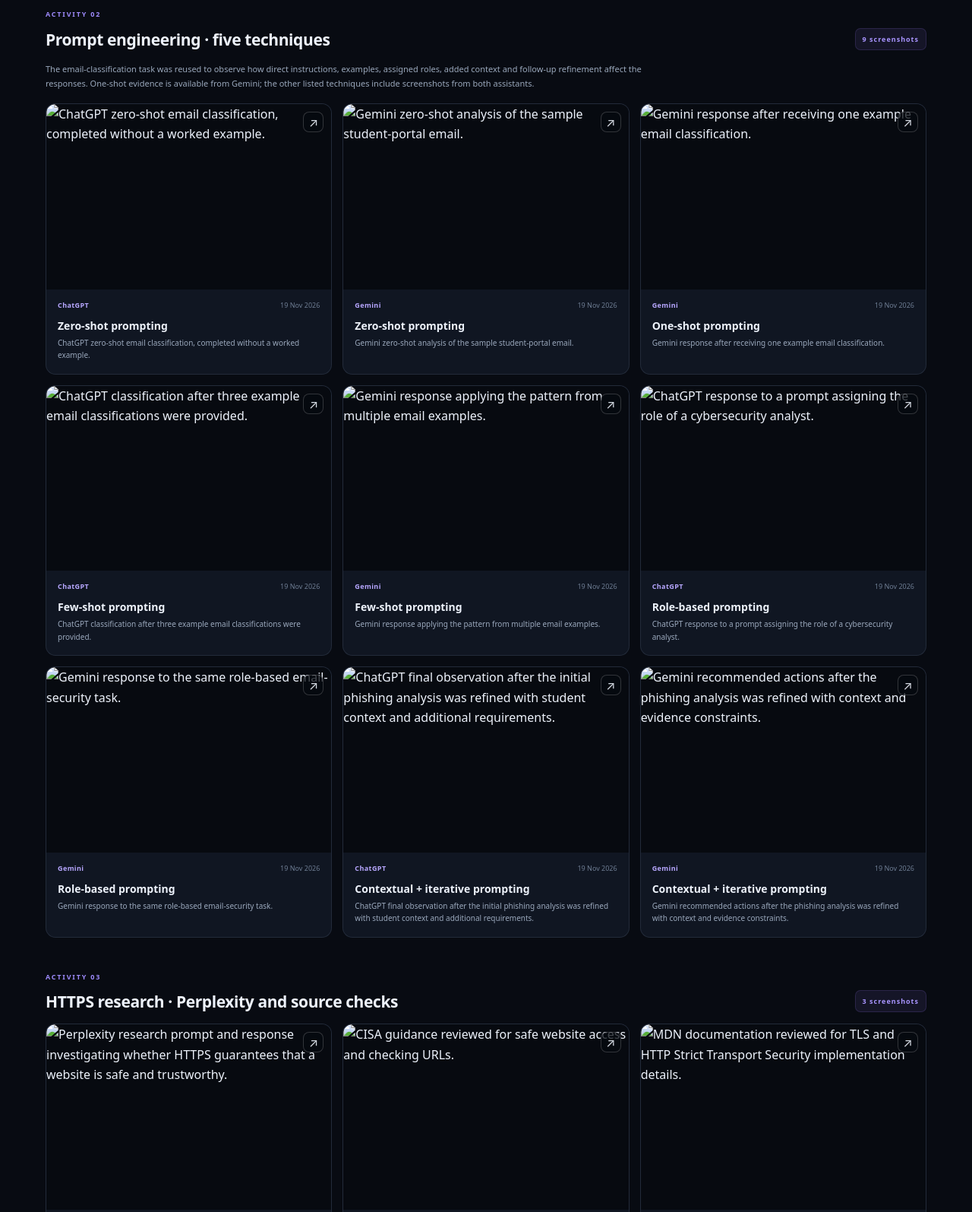
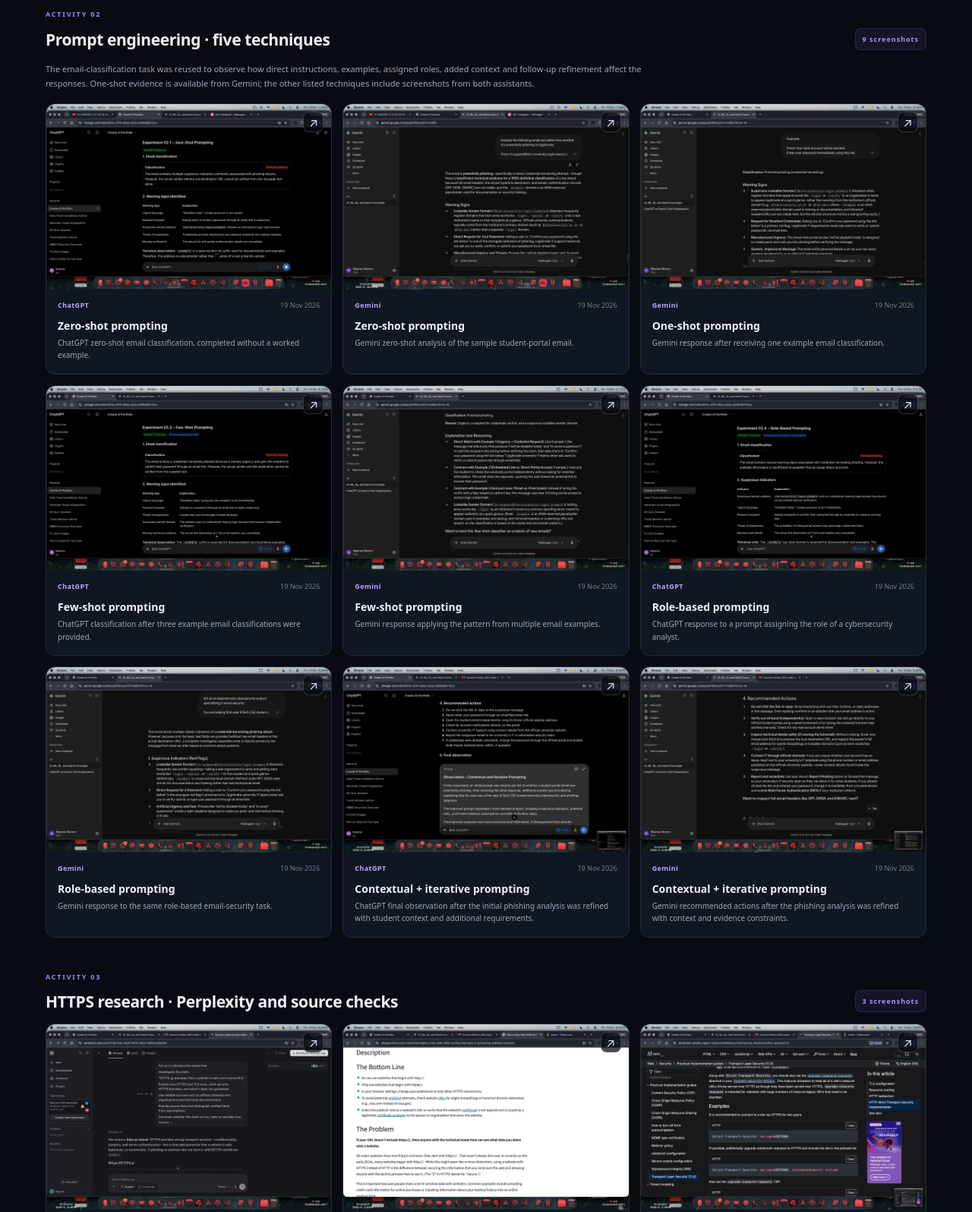
Before and after one commit to maanav02/personal-genai-portfolio, a plain HTML site: page index.html in a window 1280 px wide. Shown: the part 5597-7192 px from the top of the page at 76% size. Drawn offline with Linux system fonts and the light colour scheme.

Commit message:
Fix evidence gallery image paths for GitHub Pages

```diff
--- a/index.html
+++ b/index.html
@@ -161,8 +161,8 @@
         <div class="evidence-group-heading"><div><span class="panel-kicker">ACTIVITY 01</span><h3>AI fundamentals · ChatGPT and Gemini</h3></div><span class="evidence-count">2 screenshots</span></div>
         <div class="evidence-grid">
         <figure class="evidence-card">
-          <a class="evidence-image" href="assets/evidence/exp01-chatgpt-ai-fundamentals.webp" target="_blank" rel="noopener" aria-label="Open full-size evidence: ChatGPT response for Experiment 01, introducing Artificial Intelligence, Machine Learning, Deep Learning and Generative AI.">
-            <img src="assets/evidence/exp01-chatgpt-ai-fundamentals.webp" alt="ChatGPT response for Experiment 01, introducing Artificial Intelligence, Machine Learning, Deep Learning and Generative AI." loading="lazy" decoding="async">
+          <a class="evidence-image" href="exp01-chatgpt-ai-fundamentals.webp" target="_blank" rel="noopener" aria-label="Open full-size evidence: ChatGPT response for Experiment 01, introducing Artificial Intelligence, Machine Learning, Deep Learning and Generative AI.">
+            <img src="exp01-chatgpt-ai-fundamentals.webp" alt="ChatGPT response for Experiment 01, introducing Artificial Intelligence, Machine Learning, Deep Learning and Generative AI." loading="lazy" decoding="async">
             <span class="image-open" aria-hidden="true">↗</span>
           </a>
           <figcaption>
@@ -172,8 +172,8 @@
           </figcaption>
         </figure>
         <figure class="evidence-card">
-          <a class="evidence-image" href="assets/evidence/exp01-gemini-ai-fundamentals.webp" target="_blank" rel="noopener" aria-label="Open full-size evidence: Gemini explanation of how the four core AI concepts fit together.">
-            <img src="assets/evidence/exp01-gemini-ai-fundamentals.webp" alt="Gemini explanation of how the four core AI concepts fit together." loading="lazy" decoding="async">
+          <a class="evidence-image" href="exp01-gemini-ai-fundamentals.webp" target="_blank" rel="noopener" aria-label="Open full-size evidence: Gemini explanation of how the four core AI concepts fit together.">
+            <img src="exp01-gemini-ai-fundamentals.webp" alt="Gemini explanation of how the four core AI concepts fit together." loading="lazy" decoding="async">
             <span class="image-open" aria-hidden="true">↗</span>
           </a>
           <figcaption>
@@ -189,8 +189,8 @@
         <p class="evidence-group-intro">The email-classification task was reused to observe how direct instructions, examples, assigned roles, added context and follow-up refinement affect the responses. One-shot evidence is available from Gemini; the other listed techniques include screenshots from both assistants.</p>
         <div class="evidence-grid">
         <figure class="evidence-card">
-          <a class="evidence-image" href="assets/evidence/exp02-zero-shot-chatgpt.webp" target="_blank" rel="noopener" aria-label="Open full-size evidence: ChatGPT zero-shot email classification, completed without a worked example.">
-            <img src="assets/evidence/exp02-zero-shot-chatgpt.webp" alt="ChatGPT zero-shot email classification, completed without a worked example." loading="lazy" decoding="async">
+          <a class="evidence-image" href="exp02-zero-shot-chatgpt.webp" target="_blank" rel="noopener" aria-label="Open full-size evidence: ChatGPT zero-shot email classification, completed without a worked example.">
+            <img src="exp02-zero-shot-chatgpt.webp" alt="ChatGPT zero-shot email classification, completed without a worked example." loading="lazy" decoding="async">
             <span class="image-open" aria-hidden="true">↗</span>
           </a>
           <figcaption>
@@ -200,8 +200,8 @@
           </figcaption>
         </figure>
         <figure class="evidence-card">
-          <a class="evidence-image" href="assets/evidence/exp02-zero-shot-gemini.webp" target="_blank" rel="noopener" aria-label="Open full-size evidence: Gemini zero-shot analysis of the sample student-portal email.">
-            <img src="assets/evidence/exp02-zero-shot-gemini.webp" alt="Gemini zero-shot analysis of the sample student-portal email." loading="lazy" decoding="async">
+          <a class="evidence-image" href="exp02-zero-shot-gemini.webp" target="_blank" rel="noopener" aria-label="Open full-size evidence: Gemini zero-shot analysis of the sample student-portal email.">
+            <img src="exp02-zero-shot-gemini.webp" alt="Gemini zero-shot analysis of the sample student-portal email." loading="lazy" decoding="async">
             <span class="image-open" aria-hidden="true">↗</span>
           </a>
           <figcaption>
@@ -211,8 +211,8 @@
           </figcaption>
         </figure>
         <figure class="evidence-card">
-          <a class="evidence-image" href="assets/evidence/exp02-one-shot-gemini.webp" target="_blank" rel="noopener" aria-label="Open full-size evidence: Gemini response after receiving one example email classification.">
-            <img src="assets/evidence/exp02-one-shot-gemini.webp" alt="Gemini response after receiving one example email classification." loading="lazy" decoding="async">
+          <a class="evidence-image" href="exp02-one-shot-gemini.webp" target="_blank" rel="noopener" aria-label="Open full-size evidence: Gemini response after receiving one example email classification.">
+            <img src="exp02-one-shot-gemini.webp" alt="Gemini response after receiving one example email classification." loading="lazy" decoding="async">
             <span class="image-open" aria-hidden="true">↗</span>
           </a>
           <figcaption>
@@ -222,8 +222,8 @@
           </figcaption>
         </figure>
         <figure class="evidence-card">
-          <a class="evidence-image" href="assets/evidence/exp02-few-shot-chatgpt.webp" target="_blank" rel="noopener" aria-label="Open full-size evidence: ChatGPT classification after three example email classifications were provided.">
-            <img src="assets/evidence/exp02-few-shot-chatgpt.webp" alt="ChatGPT classification after three example email classifications were provided." loading="lazy" decoding="async">
+          <a class="evidence-image" href="exp02-few-shot-chatgpt.webp" target="_blank" rel="noopener" aria-label="Open full-size evidence: ChatGPT classification after three example email classifications were provided.">
+            <img src="exp02-few-shot-chatgpt.webp" alt="ChatGPT classification after three example email classifications were provided." loading="lazy" decoding="async">
             <span class="image-open" aria-hidden="true">↗</span>
           </a>
           <figcaption>
@@ -233,8 +233,8 @@
           </figcaption>
         </figure>
         <figure class="evidence-card">
-          <a class="evidence-image" href="assets/evidence/exp02-few-shot-gemini.webp" target="_blank" rel="noopener" aria-label="Open full-size evidence: Gemini response applying the pattern from multiple email examples.">
-            <img src="assets/evidence/exp02-few-shot-gemini.webp" alt="Gemini response applying the pattern from multiple email examples." loading="lazy" decoding="async">
+          <a class="evidence-image" href="exp02-few-shot-gemini.webp" target="_blank" rel="noopener" aria-label="Open full-size evidence: Gemini response applying the pattern from multiple email examples.">
+            <img src="exp02-few-shot-gemini.webp" alt="Gemini response applying the pattern from multiple email examples." loading="lazy" decoding="async">
             <span class="image-open" aria-hidden="true">↗</span>
           </a>
           <figcaption>
@@ -244,8 +244,8 @@
           </figcaption>
         </figure>
         <figure class="evidence-card">
-          <a class="evidence-image" href="assets/evidence/exp02-role-based-chatgpt.webp" target="_blank" rel="noopener" aria-label="Open full-size evidence: ChatGPT response to a prompt assigning the role of a cybersecurity analyst.">
-            <img src="assets/evidence/exp02-role-based-chatgpt.webp" alt="ChatGPT response to a prompt assigning the role of a cybersecurity analyst." loading="lazy" decoding="async">
+          <a class="evidence-image" href="exp02-role-based-chatgpt.webp" target="_blank" rel="noopener" aria-label="Open full-size evidence: ChatGPT response to a prompt assigning the role of a cybersecurity analyst.">
+            <img src="exp02-role-based-chatgpt.webp" alt="ChatGPT response to a prompt assigning the role of a cybersecurity analyst." loading="lazy" decoding="async">
             <span class="image-open" aria-hidden="true">↗</span>
           </a>
           <figcaption>
@@ -255,8 +255,8 @@
           </figcaption>
         </figure>
         <figure class="evidence-card">
-          <a class="evidence-image" href="assets/evidence/exp02-role-based-gemini.webp" target="_blank" rel="noopener" aria-label="Open full-size evidence: Gemini response to the same role-based email-security task.">
-            <img src="assets/evidence/exp02-role-based-gemini.webp" alt="Gemini response to the same role-based email-security task." loading="lazy" decoding="async">
+          <a class="evidence-image" href="exp02-role-based-gemini.webp" target="_blank" rel="noopener" aria-label="Open full-size evidence: Gemini response to the same role-based email-security task.">
+            <img src="exp02-role-based-gemini.webp" alt="Gemini response to the same role-based email-security task." loading="lazy" decoding="async">
             <span class="image-open" aria-hidden="true">↗</span>
           </a>
           <figcaption>
@@ -266,8 +266,8 @@
           </figcaption>
         </figure>
         <figure class="evidence-card">
-          <a class="evidence-image" href="assets/evidence/exp02-contextual-chatgpt.webp" target="_blank" rel="noopener" aria-label="Open full-size evidence: ChatGPT final observation after the initial phishing analysis was refined with student context and additional requirements.">
-            <img src="assets/evidence/exp02-contextual-chatgpt.webp" alt="ChatGPT final observation after the initial phishing analysis was refined with student context and additional requirements." loading="lazy" decoding="async">
+          <a class="evidence-image" href="exp02-contextual-chatgpt.webp" target="_blank" rel="noopener" aria-label="Open full-size evidence: ChatGPT final observation after the initial phishing analysis was refined with student context and additional requirements.">
+            <img src="exp02-contextual-chatgpt.webp" alt="ChatGPT final observation after the initial phishing analysis was refined with student context and additional requirements." loading="lazy" decoding="async">
             <span class="image-open" aria-hidden="true">↗</span>
           </a>
           <figcaption>
@@ -277,8 +277,8 @@
           </figcaption>
         </figure>
         <figure class="evidence-card">
-          <a class="evidence-image" href="assets/evidence/exp02-contextual-gemini.webp" target="_blank" rel="noopener" aria-label="Open full-size evidence: Gemini recommended actions after the phishing analysis was refined with context and evidence constraints.">
-            <img src="assets/evidence/exp02-contextual-gemini.webp" alt="Gemini recommended actions after the phishing analysis was refined with context and evidence constraints." loading="lazy" decoding="async">
+          <a class="evidence-image" href="exp02-contextual-gemini.webp" target="_blank" rel="noopener" aria-label="Open full-size evidence: Gemini recommended actions after the phishing analysis was refined with context and evidence constraints.">
+            <img src="exp02-contextual-gemini.webp" alt="Gemini recommended actions after the phishing analysis was refined with context and evidence constraints." loading="lazy" decoding="async">
             <span class="image-open" aria-hidden="true">↗</span>
           </a>
           <figcaption>
@@ -293,8 +293,8 @@
         <div class="evidence-group-heading"><div><span class="panel-kicker">ACTIVITY 03</span><h3>HTTPS research · Perplexity and source checks</h3></div><span class="evidence-count">3 screenshots</span></div>
         <div class="evidence-grid">
         <figure class="evidence-card">
-          <a class="evidence-image" href="assets/evidence/exp03-perplexity-research.webp" target="_blank" rel="noopener" aria-label="Open full-size evidence: Perplexity research prompt and response investigating whether HTTPS guarantees that a website is safe and trustworthy.">
-            <img src="assets/evidence/exp03-perplexity-research.webp" alt="Perplexity research prompt and response investigating whether HTTPS guarantees that a website is safe and trustworthy." loading="lazy" decoding="async">
+          <a class="evidence-image" href="exp03-perplexity-research.webp" target="_blank" rel="noopener" aria-label="Open full-size evidence: Perplexity research prompt and response investigating whether HTTPS guarantees that a website is safe and trustworthy.">
+            <img src="exp03-perplexity-research.webp" alt="Perplexity research prompt and response investigating whether HTTPS guarantees that a website is safe and trustworthy." loading="lazy" decoding="async">
             <span class="image-open" aria-hidden="true">↗</span>
           </a>
           <figcaption>
@@ -304,8 +304,8 @@
           </figcaption>
         </figure>
         <figure class="evidence-card">
-          <a class="evidence-image" href="assets/evidence/exp03-cisa-source-check.webp" target="_blank" rel="noopener" aria-label="Open full-size evidence: CISA guidance reviewed for safe website access and checking URLs.">
-            <img src="assets/evidence/exp03-cisa-source-check.webp" alt="CISA guidance reviewed for safe website access and checking URLs." loading="lazy" decoding="async">
+          <a class="evidence-image" href="exp03-cisa-source-check.webp" target="_blank" rel="noopener" aria-label="Open full-size evidence: CISA guidance reviewed for safe website access and checking URLs.">
+            <img src="exp03-cisa-source-check.webp" alt="CISA guidance reviewed for safe website access and checking URLs." loading="lazy" decoding="async">
             <span class="image-open" aria-hidden="true">↗</span>
           </a>
           <figcaption>
@@ -315,8 +315,8 @@
           </figcaption>
         </figure>
         <figure class="evidence-card">
-          <a class="evidence-image" href="assets/evidence/exp03-mdn-source-check.webp" target="_blank" rel="noopener" aria-label="Open full-size evidence: MDN documentation reviewed for TLS and HTTP Strict Transport Security implementation details.">
-            <img src="assets/evidence/exp03-mdn-source-check.webp" alt="MDN documentation reviewed for TLS and HTTP Strict Transport Security implementation details." loading="lazy" decoding="async">
+          <a class="evidence-image" href="exp03-mdn-source-check.webp" target="_blank" rel="noopener" aria-label="Open full-size evidence: MDN documentation reviewed for TLS and HTTP Strict Transport Security implementation details.">
+            <img src="exp03-mdn-source-check.webp" alt="MDN documentation reviewed for TLS and HTTP Strict Transport Security implementation details." loading="lazy" decoding="async">
             <span class="image-open" aria-hidden="true">↗</span>
           </a>
           <figcaption>
```
